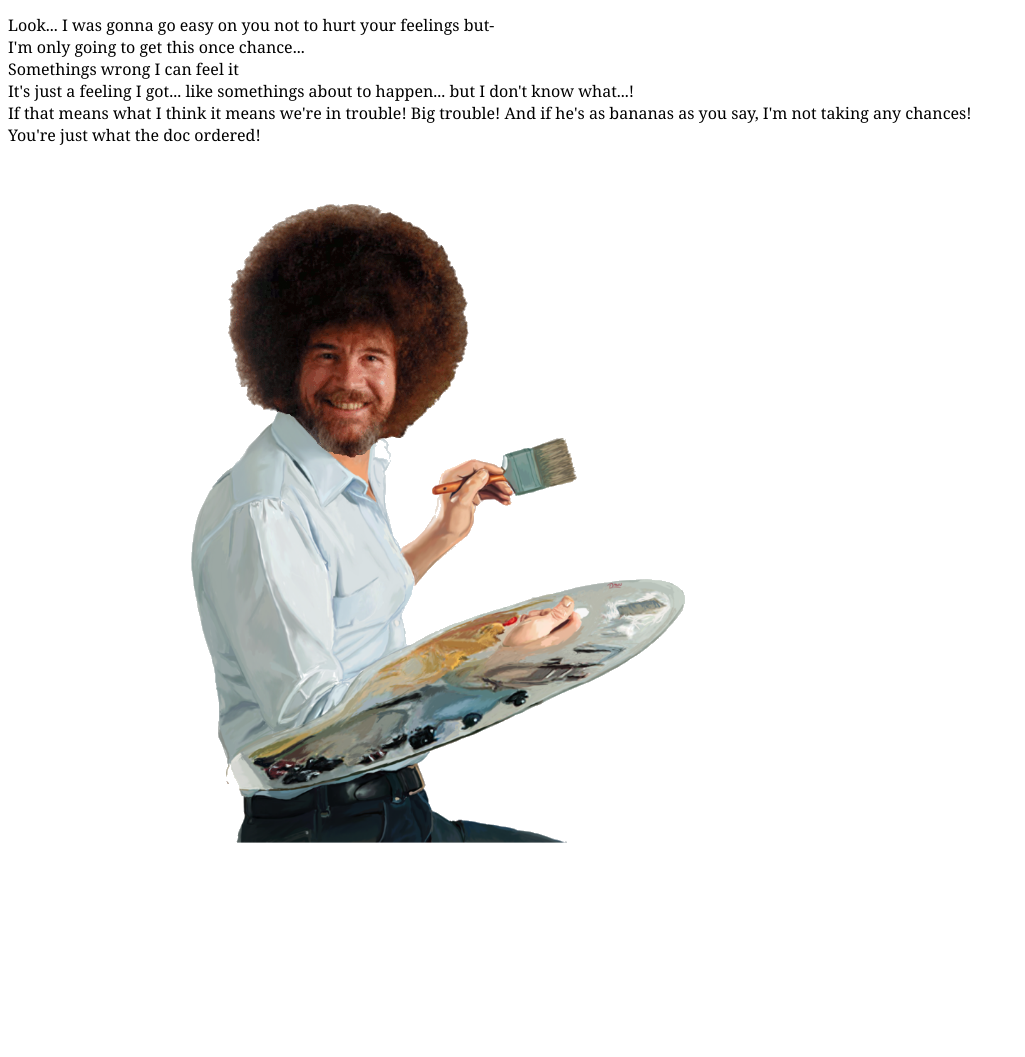
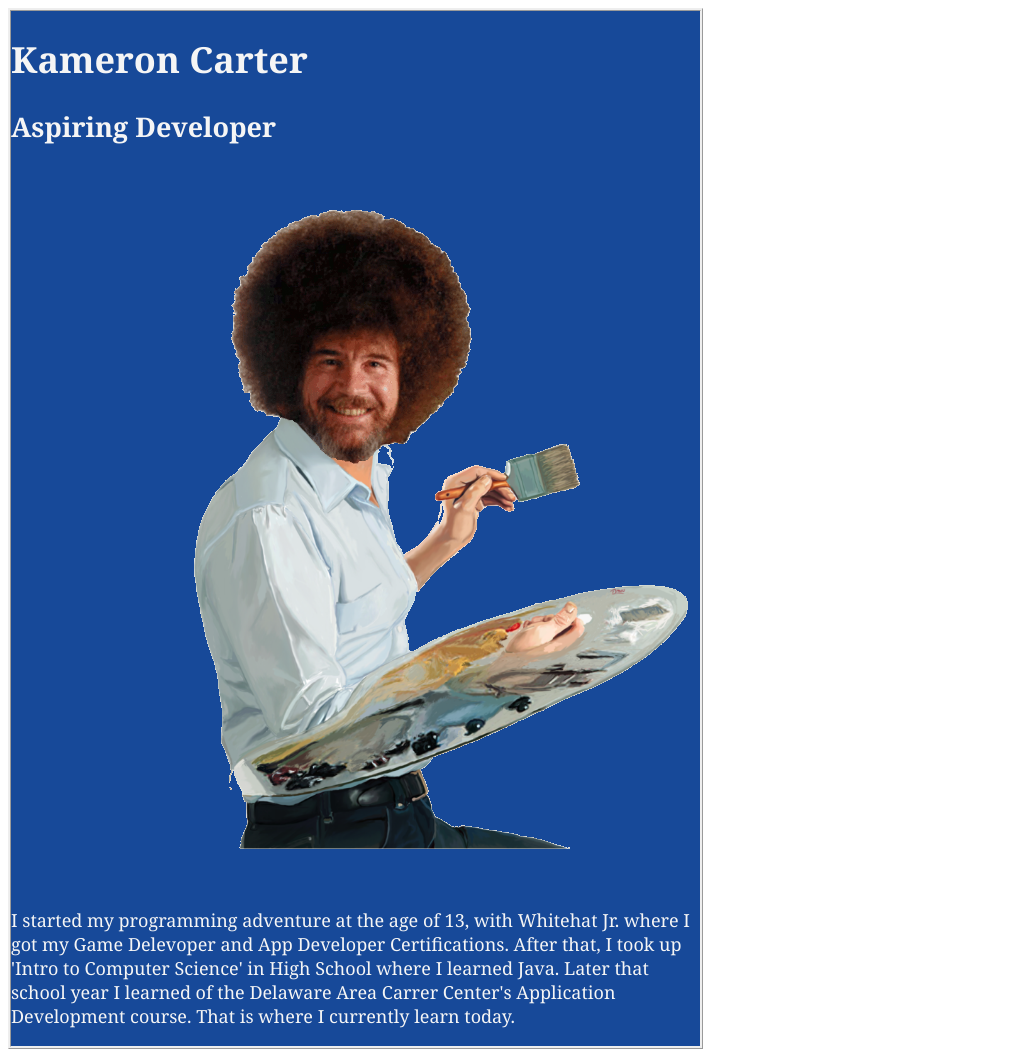
Before and after one commit to AceuptheSleeve/WebApp, a plain HTML site: page about.html in a window 1280 px wide. Shown: the part 53-1110 px from the top of the page, without its empty margins (0-1025 px from the left). Before the commit the page ends 945 px from the top, so only its background shows below. Drawn offline with Linux system fonts and the light colour scheme.

Commit message:
Almost There

```diff
--- a/about.html
+++ b/about.html
@@ -8,19 +8,16 @@
             <a href = "projects.html">Projects</a>         <a href = "index.html">Home    </a>
         </div>
 
-        <p class= "textblock">
-        Look... I was gonna go easy on you not to hurt your feelings but-
-        <br>
-        I'm only going to get this once chance...
-        <br>
-        Somethings wrong I can feel it
-        <br>
-        It's just a feeling I got... like somethings about to happen... but I don't know what...!
-        <br>
-        If that means what I think it means we're in trouble! Big trouble! And if he's as bananas as you say, I'm not taking any chances!
-        <br>
-        You're just what the doc ordered!
+
+        <div class = "left-textblock">
+        <h1>Kameron Carter</h1>
+        <h2>Aspiring Developer</h2>
+        <img id = "leftimage" src="images/Bob_Ross.png"></img>
+        <p>
+        I started my programming adventure at the age of 13, with Whitehat Jr. where I got my Game Delevoper and App Developer Certifications.
+        After that, I took up 'Intro to Computer Science' in High School where I learned Java. Later that school year I learned of the Delaware Area Carrer Center's Application Development course.
+        That is where I currently learn today.
         </p>
-        <img src="images/Bob_Ross.png"></img>
+        </div>
     </body>
 </html>
--- a/scripts/style.css
+++ b/scripts/style.css
@@ -55,6 +55,7 @@ a:hover {
     text-align: center;
     margin-left: 40%;
     margin-right: 40%;
+    margin-top: 10px;
     font-size: large;
 }
 
@@ -72,3 +73,7 @@ a:hover {
 html {
     font-family:Georgia, 'Times New Roman', Times, serif
 }
+
+#leftimage {
+    color:whitesmoke;
+}
```
